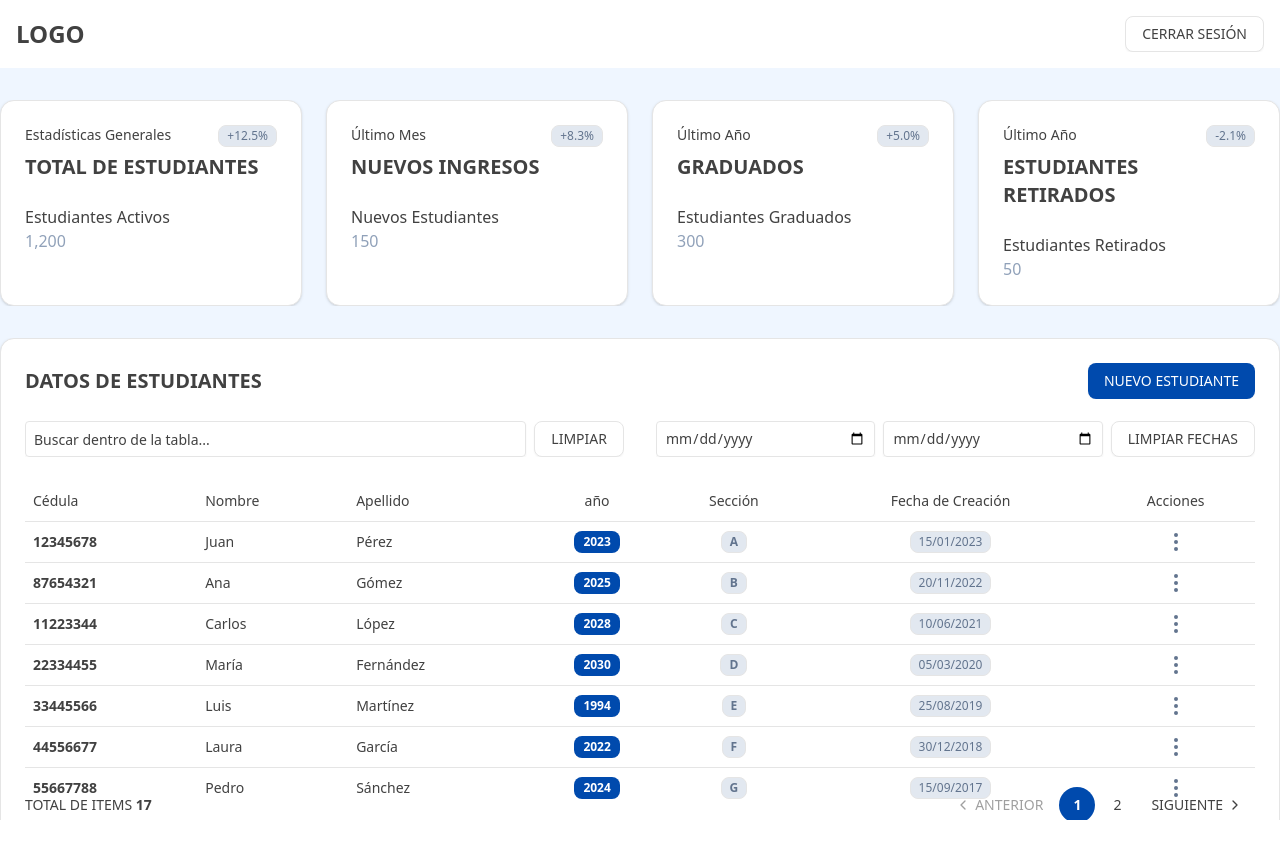
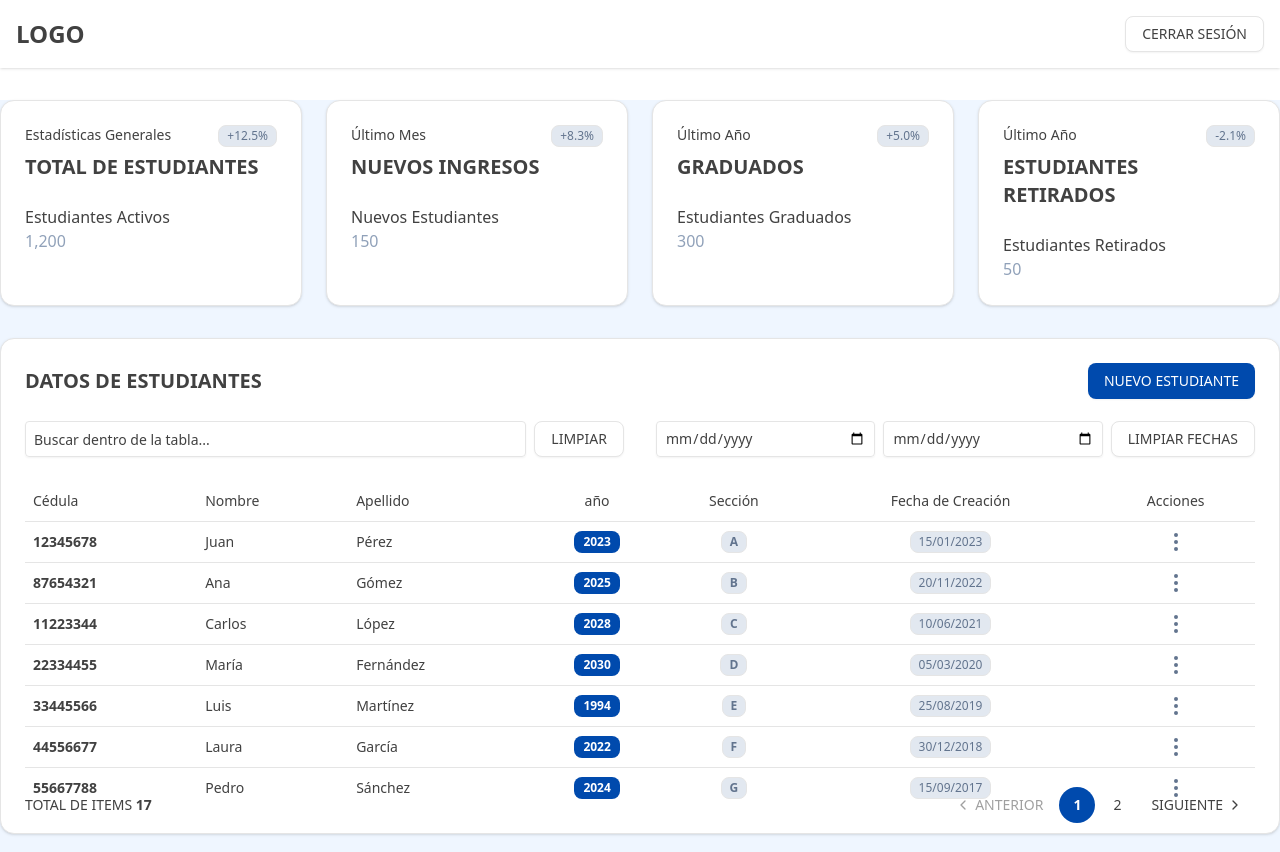
Before and after one commit to freddyskull/Students-system, a React (Vite) app in the folder frontend/: page / in a window 1280 px wide. Before the commit the page ends 820 px from the top, so only its background shows below. Built offline with nearby package versions, Linux system fonts and the light colour scheme.

Commit message:
FRONT fix 🐛: corregir estilo global eliminando overflow y estableciendo list-style a none

```diff
--- a/frontend/src/index.css
+++ b/frontend/src/index.css
@@ -4,7 +4,7 @@
 @custom-variant dark (&:is(.dark *));
 
 * {
-  overflow: hidden;
+  list-style: none;
 }
 
 @media (max-width: 640px) {
```
